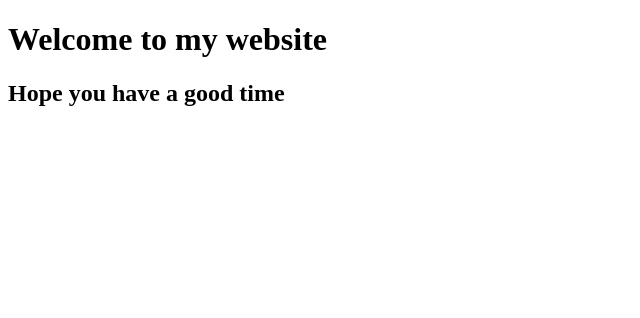
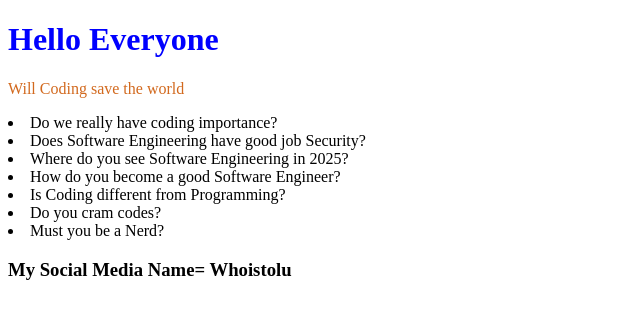
Before and after one commit to Whoistolu/Tolus-Website, a plain HTML site: page index.html in a window 1280 px wide. Shown: the whole page, without its empty margins (0-640 px from the left). Drawn offline with Linux system fonts and the light colour scheme.

Commit message:
link index.html with index.css

```diff
--- a/index.html
+++ b/index.html
@@ -1,13 +1,28 @@
 <!DOCTYPE html>
 <html lang="en">
     <head>
+
         <meta charset="UTF-8">
         <meta name="viewport" content="width=device-width, initial-scale=1.0">
         <meta http-equiv="X-UA-Compatible" content="ie=edge">
         <title>Tolu's Website</title>
+        <link href="index.css" rel="stylesheet" type="text/css">
+
     </head>
     <body>
-        <h1>Welcome to my website</h1>
-        <h2>Hope you have a good time</h2>
+        <h1>Hello Everyone</h1>
+        <p>Will Coding save the world</p>
+
+            <o1>
+                <li>Do we really have coding importance?</li>
+                <li>Does Software Engineering have good job Security?</li>
+                <li>Where do you see Software Engineering in 2025?</li>
+                <li>How do you become a good Software Engineer?</li>
+                <li>Is Coding different from Programming?</li>
+                <li>Do you cram codes?</li>
+                <li>Must you be a Nerd?</li>
+            </o1>
+
+        <h3>My Social Media Name= Whoistolu</h3>
     </body>
 </html>
```
